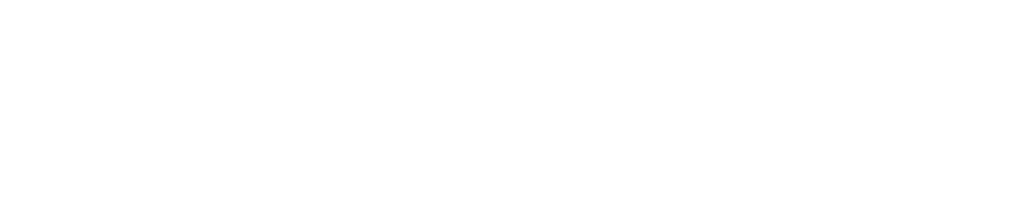
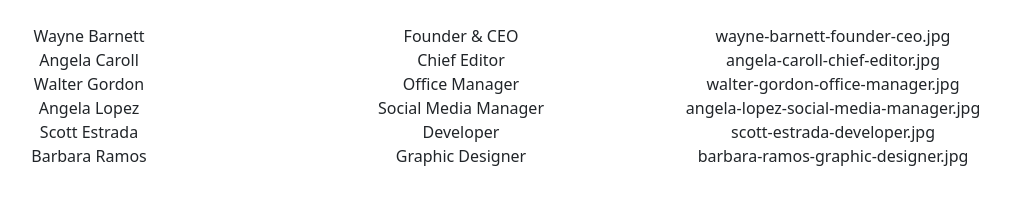
Before and after one commit to MarcoGotti/js-our-team, a plain HTML site: page index.html in a window 1280 px wide. Shown: the whole page, without its empty margins (179-1189 px from the left). Drawn offline with nearby package versions, Linux system fonts and the light colour scheme.

Commit message:
add milestone 2

```diff
--- a/assets/js/main.js
+++ b/assets/js/main.js
@@ -3,8 +3,7 @@ Utilizzando i dati forniti, creare un array di oggetti per rappresentare i membr
 Ogni membro è caratterizzato dalle seguenti informazioni: nome, ruolo e foto.
 
 
-MILESTONE 2:
-Stampare le stesse informazioni su DOM sottoforma di stringhe
+
 BONUS 1:
 Trasformare la stringa foto in una immagine effettiva
 BONUS 2:
@@ -58,7 +57,27 @@ console.log(team);
 
 for (let i = 0; i < team.length; i++) {
     const member = team[i];
-    console.log(member.nome, member.ruolo, member.foto);
+    console.log(member.nome);
 }
 
 //MILESTONE 2: Stampare le stesse informazioni su DOM sottoforma di stringhe
+
+const containerEl = document.querySelector('.container');
+
+for (let i = 0; i < team.length; i++) {
+    const member = team[i];
+    const memberNameEl = document.createElement('div');
+    memberNameEl.className = 'col-4';
+    memberNameEl.innerHTML = (member.nome);
+    containerEl.append(memberNameEl);
+    const memberRoleEl = document.createElement('div');
+    memberRoleEl.className = 'col-4';
+    memberRoleEl.innerHTML = (member.ruolo);
+    containerEl.append(memberRoleEl);
+    const memberPicEl = document.createElement('div');
+    memberPicEl.className = 'col-4';
+    memberPicEl.innerHTML = (member.foto);
+    containerEl.append(memberPicEl);
+    console.log(typeof(member.foto));
+
+}
--- a/index.html
+++ b/index.html
@@ -8,6 +8,18 @@
     <link rel="stylesheet" href="./assets/css/style.css">
 </head>
 <body>
+    <div class="container d-flex flex-wrap my-4 text-center ">
+
+
+        <!-- <div class="row row-cols-1 row-cols-md-3">
+            <div class="col">
+                <div class="card">
+                    <div class="card-img "></div>
+                </div>
+            </div>
+        </div> -->
+
+    </div>
 
 
     <script src="./assets/js/main.js"></script>
```
